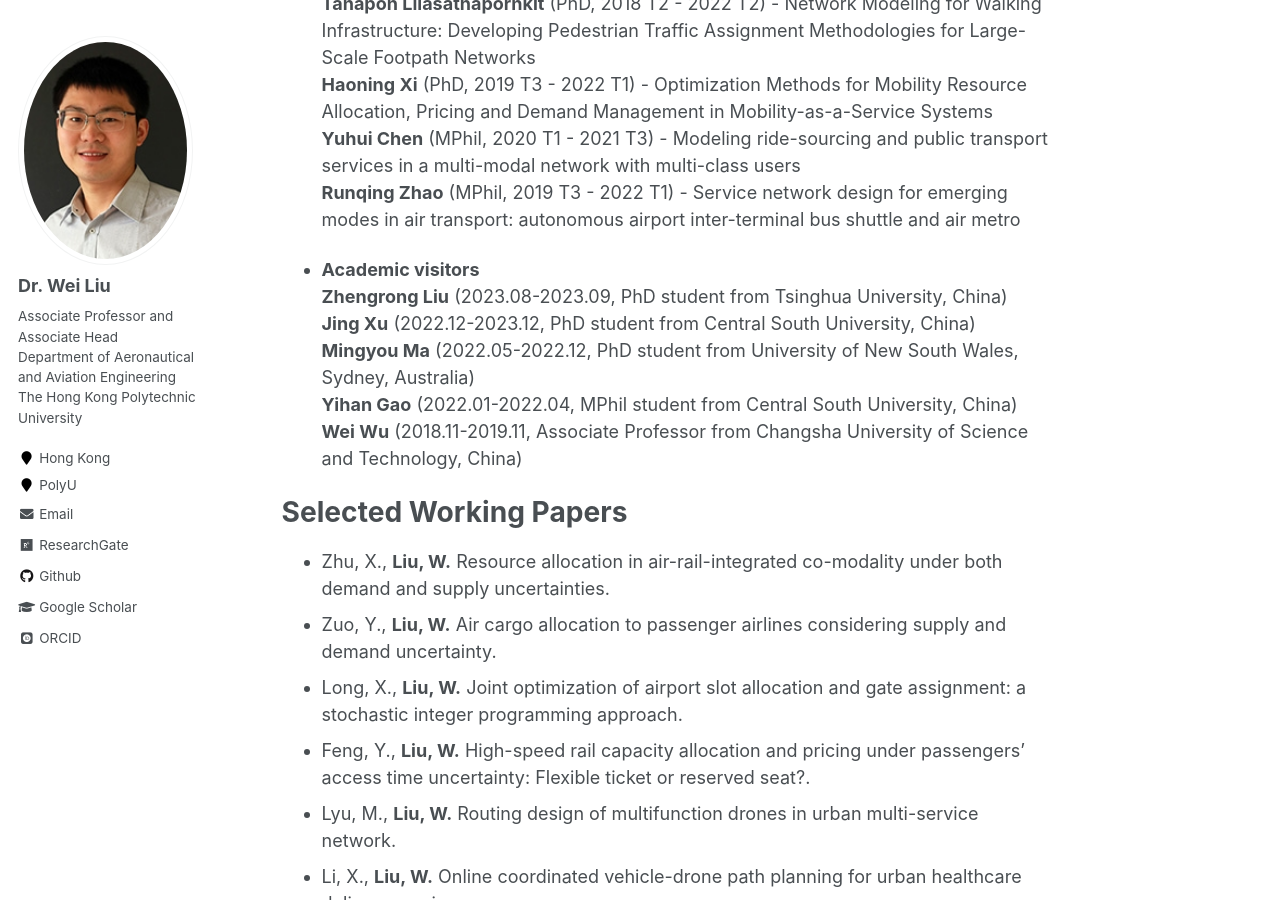
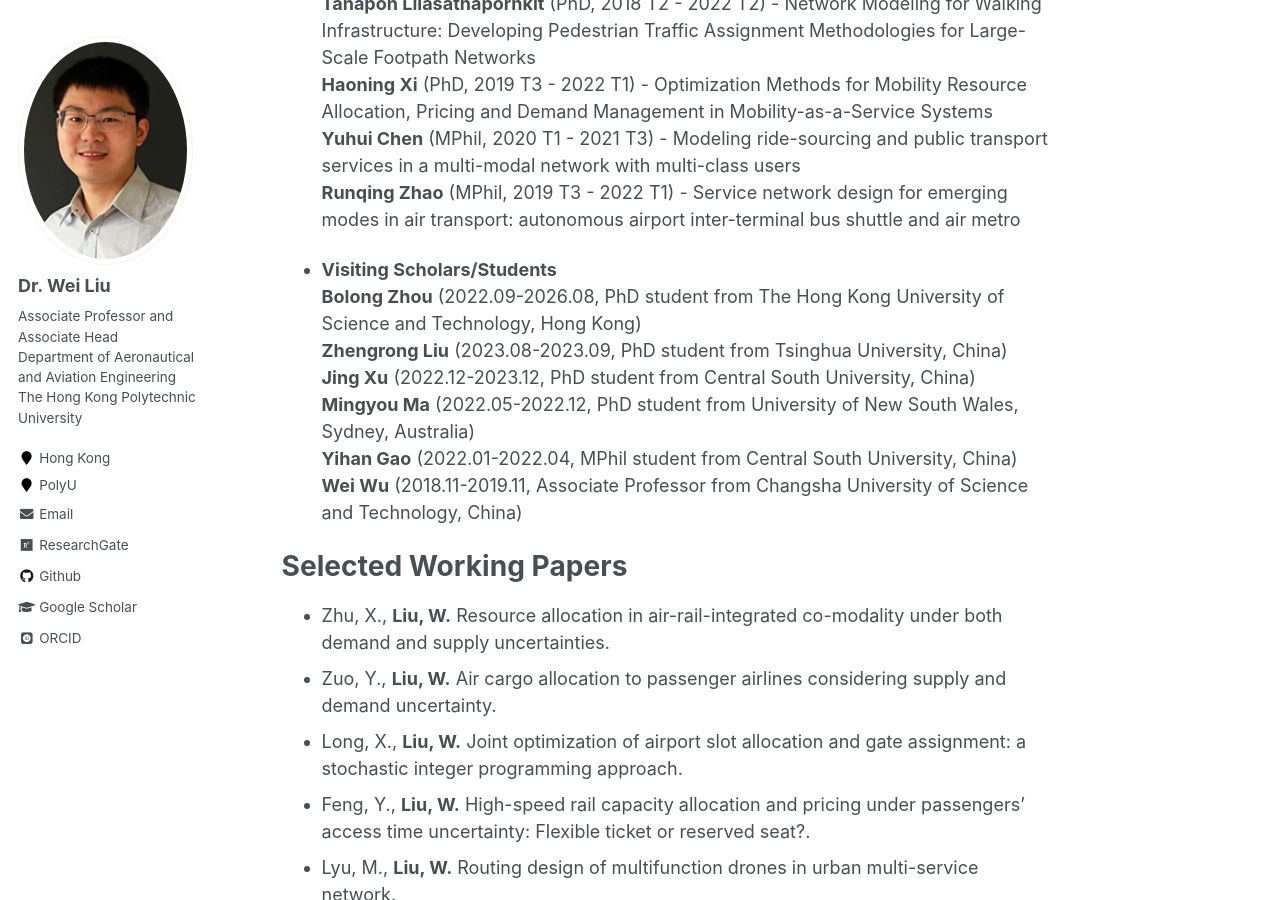
Before and after one commit to weiliu2016/weiliu2016.github.io, a Jekyll site: the page built from _pages/about.md, in a window 1280 px wide and 900 px high, scrolled down 2530 px. Built offline with Jekyll 4.4.1, drawn with Linux system fonts in a browser that asks for light colours; some web fonts are replaced; formulas are drawn with MathJax 3.

Commit message:
Update about.md

```diff
--- a/_pages/about.md
+++ b/_pages/about.md
@@ -58,7 +58,8 @@ Group Members & Affiliates
   **Yuhui Chen** (MPhil, 2020 T1 - 2021 T3) - Modeling ride-sourcing and public transport services in a multi-modal network with multi-class users\
   **Runqing Zhao** (MPhil, 2019 T3 - 2022 T1) - Service network design for emerging modes in air transport: autonomous airport inter-terminal bus shuttle and air metro
 
-- **Academic visitors**\
+- **Visiting Scholars/Students**\
+  **Bolong Zhou** (2022.09-2026.08, PhD student from The Hong Kong University of Science and Technology, Hong Kong)\
   **Zhengrong Liu** (2023.08-2023.09, PhD student from Tsinghua University, China)\
   **Jing Xu** (2022.12-2023.12, PhD student from Central South University, China)\
   **Mingyou Ma** (2022.05-2022.12, PhD student from University of New South Wales, Sydney, Australia)\
```
Also changed, not shown: other parts of _pages/about.md (+2 -2 lines).
